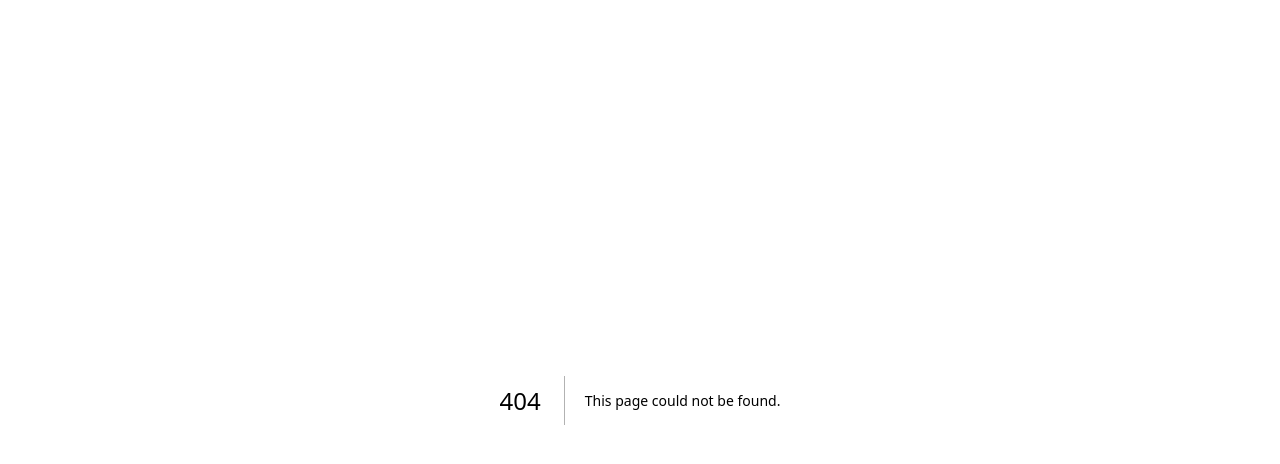
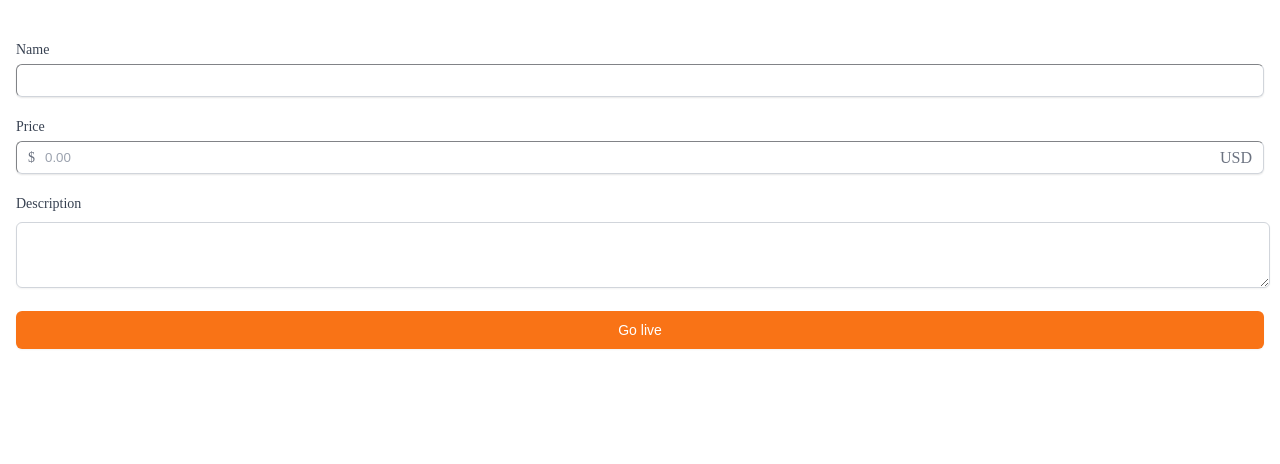
Before and after one commit to moko0428/carrot-market, a Next.js app: page /streams/create in a window 1280 px wide. Before the commit this address had no page. Shown: the top 464 px of the page. Built offline with nearby package versions, Linux system fonts and the light colour scheme.

Commit message:
create video page clear

```diff
--- /dev/null
+++ b/pages/streams/create.tsx
@@ -0,0 +1,64 @@
+import type { NextPage } from "next";
+
+const Create: NextPage = () => {
+  return (
+    <div className=" space-y-5 py-10 px-4">
+      <div>
+        <label
+          className="mb-1 block text-sm font-medium text-gray-700"
+          htmlFor="name"
+        >
+          Name
+        </label>
+        <div className="rounded-md relative flex  items-center shadow-sm">
+          <input
+            id="name"
+            type="email"
+            className="appearance-none w-full px-3 py-2 border border-gray-300 rounded-md shadow-sm placeholder-gray-400 focus:outline-none focus:ring-orange-500 focus:border-orange-500"
+            required
+          />
+        </div>
+      </div>
+      <div>
+        <label
+          className="mb-1 block text-sm font-medium text-gray-700"
+          htmlFor="price"
+        >
+          Price
+        </label>
+        <div className="rounded-md relative flex  items-center shadow-sm">
+          <div className="absolute left-0 pointer-events-none pl-3 flex items-center justify-center">
+            <span className="text-gray-500 text-sm">$</span>
+          </div>
+          <input
+            id="price"
+            className="appearance-none pl-7 w-full px-3 py-2 border border-gray-300 rounded-md shadow-sm placeholder-gray-400 focus:outline-none focus:ring-orange-500 focus:border-orange-500"
+            type="text"
+            placeholder="0.00"
+          />
+          <div className="absolute right-0 pointer-events-none pr-3 flex items-center">
+            <span className="text-gray-500">USD</span>
+          </div>
+        </div>
+      </div>
+      <div>
+        <label
+          htmlFor="description"
+          className="mb-1 block text-sm font-medium text-gray-700"
+        >
+          Description
+        </label>
+        <textarea
+          id="description"
+          className="mt-1 shadow-sm w-full focus:ring-orange-500 rounded-md border-gray-300 focus:border-orange-500 "
+          rows={4}
+        />
+      </div>
+      <button className=" w-full bg-orange-500 hover:bg-orange-600 text-white py-2 px-4 border border-transparent rounded-md shadow-sm text-sm font-medium focus:ring-2 focus:ring-offset-2 focus:ring-orange-500 focus:outline-none ">
+        Go live
+      </button>
+    </div>
+  );
+};
+
+export default Create;
```
Also changed, not shown: pages/streams/[id].tsx (renamed from pages/live/[id].tsx), pages/streams/index.tsx (renamed from pages/live/index.tsx).
